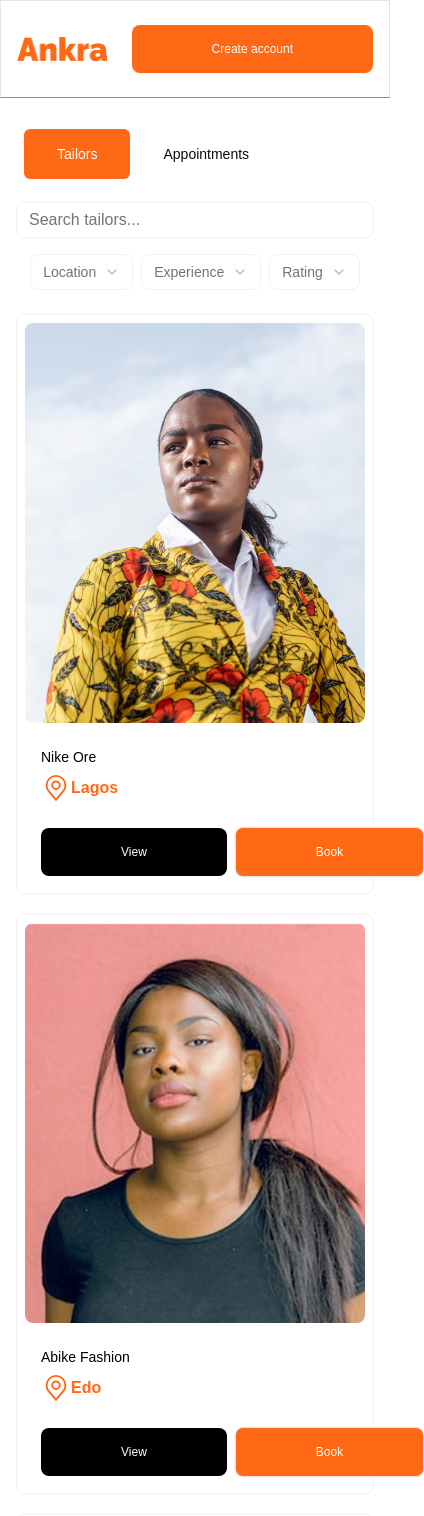
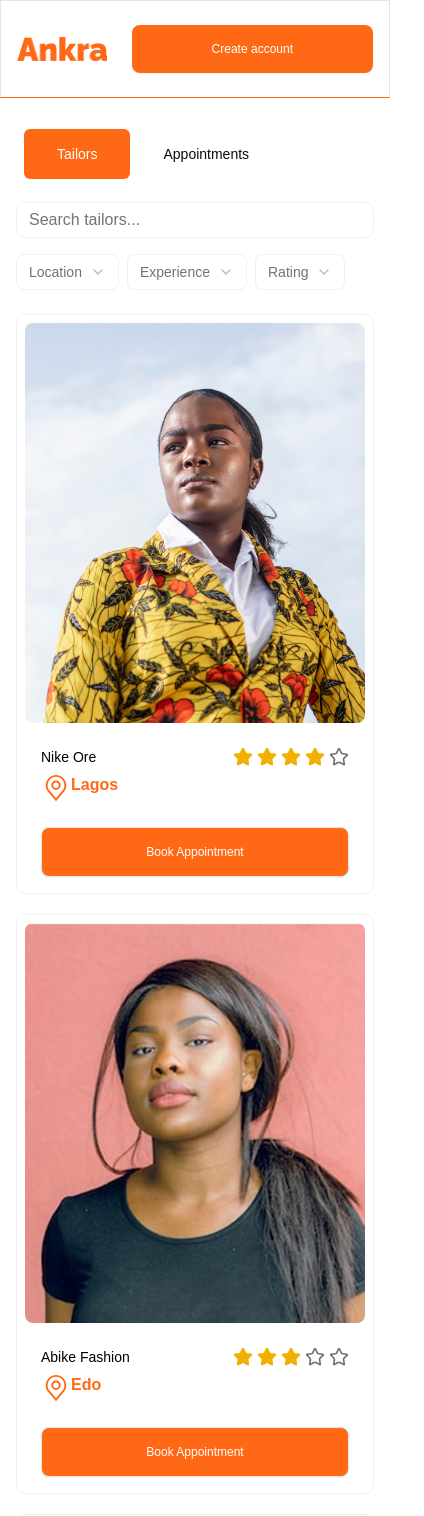
Before and after one commit to Isreality/Ankra, a Next.js app: page /tailors in a window 390 px wide. Shown: the top 1516 px of the page, 424 px wide, since content can reach past the window. Built offline with nearby package versions, Linux system fonts and the light colour scheme.

Commit message:
worked on the cards

```diff
--- a/src/app/page.jsx
+++ b/src/app/page.jsx
@@ -43,7 +43,7 @@ export default function Home() {
         <div className="w-full px-4 md:px-8 lg:px-24 py-16">
           <h1 className="text-[#1e1e1e] text-center md:text-center lg:text-center font-bold text-xl md:text-2xl lg:text-4xl">Featured Materials</h1><br/>
 
-          <div className="grid grid-cols-3 gap-5">
+          <div className="grid grid-cols-1 md:grid-cols-2 lg:grid-cols-3 gap-5">
             <Cad title="Owambe" price="N15,000" image="/images/owambe.png"/>
             <Cad title="Gele" price="N15,000" image="/images/gele.png"/>
             <Cad title="Ankara Suit" price="N15,000" image="/images/suit.png"/>
@@ -57,7 +57,7 @@ export default function Home() {
         <div className="w-full px-4 md:px-8 lg:px-24 py-16">
           <h1 className="text-[#1e1e1e] text-center md:text-center lg:text-center font-bold text-xl md:text-2xl lg:text-4xl">Best Selling</h1><br/>
 
-          <div className="grid grid-cols-3 gap-5">
+          <div className="grid grid-cols-1 md:grid-cols-2 lg:grid-cols-3 gap-5">
             <Cad title="Owambe" price="N15,000" image="/images/eng.png"/>
             <Cad title="Gele" price="N15,000" image="/images/stud.png"/>
             <Cad title="Ankara Suit" price="N15,000" image="/images/wt.png"/>
@@ -68,7 +68,7 @@ export default function Home() {
         </div>
 
         {/* Services */}
-        <div className="flex flex-row justify-between items-center w-full px-4 md:px-8 lg:px-24 py-16">
+        <div className="flex flex-col md:flex-row justify-between items-start md:items-center w-full px-2 md:px-8 lg:px-24 py-16">
           <div className="flex flex-row gap-3">
             <div>
               <Icon icon="tabler:truck-delivery" width="65" height="65" className="text-primary font-medium" />
--- a/src/components/tailor/Tailors.jsx
+++ b/src/components/tailor/Tailors.jsx
@@ -90,7 +90,7 @@ export default function Tailors() {
 
   return (
     <div>
-         <div className="flex flex-col md:flex-row items-center justify-between gap-4 mt-4">
+         <div className="flex flex-col md:flex-row items-start md:items-center justify-between gap-4 mt-4">
 
             {/* Search Filter */}
             <Input
@@ -146,7 +146,7 @@ export default function Tailors() {
 
                 {filtersAreActive && (
                   <Button variant="outline" onClick={clearFilters} className="bg-red-600 text-white">
-                    Clear
+                    X
                   </Button>
                 )}
             </div>
@@ -155,34 +155,22 @@ export default function Tailors() {
         {/* Card */}
         <div className="grid grid-cols-1 sm:grid-cols-2 lg:grid-cols-3 gap-5">
             {paginatedTailors.map((tailor) => (
-                <Card key={tailor.id} className="py-2 border-1 border-[#f1f1f1] gap-0">
+                <Card key={tailor.id} className="py-2 border-1 border-[#f1f1f1] gap-0 cursor-pointer">
                     <CardContent className="px-2">
-                        {/* <div className="bg-[#f1f1f1] w-full h-64 rounded-md"></div> */}
-                        <Image
-                          src={tailor.image}
-                          alt={tailor.name}
-                          width={800}
-                          height={800}
-                          className="w-full h-100 object-cover rounded-md mb-2"
-                        />
-                    </CardContent>
-                    <CardHeader className="px-6 py-4">
-                        <CardDescription className="text-black font-medium text-sm md:text-lg">{tailor.name}</CardDescription>
-                        <div className="flex flex-row items-center">
-                          <Icon icon="carbon:location" width="30" height="30" className="text-primary"/>
-                          <CardTitle className="text-primary font-bold text-base md:text-xl">{tailor.location}</CardTitle>
-                        </div>
-                        {/* <CardAction>Buy</CardAction> */}
-                    </CardHeader>
 
-                    <CardFooter className="flex flex-row gap-2 py-2">
                         {/* View Details Dialog */}
                         <Dialog>
                           <DialogTrigger asChild>
-                            <Button variant="primary" className="bg-black hover:bg-black lg:w-32 py-6 px-20 rounded-md border-fa  cursor-pointer text-white text-xs md:text-base font-medium">View</Button>
+                            <Image
+                              src={tailor.image}
+                              alt={tailor.name}
+                              width={800}
+                              height={800}
+                              className="w-full h-100 object-cover rounded-md mb-2 hover:scale-105 overflow-hidden"
+                            />
                           </DialogTrigger>
 
-                          <DialogContent className="sm:max-w-[900px]">
+                          <DialogContent className="sm:max-w-[900px] md:max-w-[600px] lg:max-w-[900px] ">
                             {/* <DialogHeader>
                               <DialogTitle className="text-primary text-2xl font-black">{tailor.name}</DialogTitle>
                               <DialogDescription>
@@ -190,23 +178,23 @@ export default function Tailors() {
                               </DialogDescription>
                             </DialogHeader> */}
 
-                            <div className="flex flex-row gap-5 space-y-4 items-center">
+                            <div className="flex flex-col md:flex-col lg:flex-row gap-5 space-y-2 md:space-y-4 items-center">
                               {/* Image */}
                               <Image
                                 src={tailor.image}
                                 alt={tailor.name}
                                 width={500}
                                 height={400}
-                                className="rounded-lg w-full h-100 object-cover"
+                                className="rounded-lg w-full h-70 md:h-100 object-cover"
                               />
 
                               {/* Dialog Details */}
-                              <div className="space-y-3 mt-2">
-                                <DialogTitle className="text-primary text-4xl font-black">{tailor.name}</DialogTitle>
+                              <div className="space-y-3 md:space-y-3 mt-2">
+                                <DialogTitle className="text-primary text-2xl md:text-4xl font-black">{tailor.name}</DialogTitle>
                                 <p><span className="font-semibold">Location:</span> {tailor.location}</p>
                                 <p><span className="font-semibold">Experience:</span> {tailor.experience} {tailor.experience === 1 ? "year" : "years"}</p>
 
-                                {/* ⭐ Rating */}
+                                {/* Rating */}
                                 <div>
                                   <p className="font-semibold">Rating:</p>
                                   {renderStars(tailor.rating)}
@@ -215,22 +203,34 @@ export default function Tailors() {
                                 <p className="text-black text-sm">
                                   This tailor is known for timely delivery, creativity, and customer satisfaction. Book now to get started on your next outfit!
                                 </p>
-                                <Button variant="primary" className="bg-primary hover:bg-black lg:w-64 py-6 px-20 rounded-md border-fa cursor-pointer text-white text-xs md:text-base font-medium">Book Appointment</Button>
+                                <Button variant="primary" className="bg-primary hover:bg-black w-full md:w-64 py-6 px-20 rounded-md border-fa cursor-pointer text-white text-xs md:text-base font-medium">Book Appointment</Button>
                               </div>
                             </div>
 
-                            {/* <DialogFooter>
-                              <Button variant="primary">Book</Button>
-                            </DialogFooter> */}
                           </DialogContent>
                         </Dialog>
+                    </CardContent>
 
+                    <CardHeader className="px-6 py-4">
+                        <CardDescription className="text-black font-medium text-sm md:text-lg">{tailor.name}</CardDescription>
+                        <div className="flex flex-row items-center">
+                          {renderStars(tailor.rating)}
+                          {/* <Icon icon="carbon:location" width="30" height="30" className="text-primary"/>
+                          <CardTitle className="text-primary font-bold text-base md:text-xl">{tailor.location}</CardTitle> */}
+                        </div>
 
+                          <div className="flex flex-row items-center">
+                            <Icon icon="carbon:location" width="30" height="30" className="text-primary"/>
+                            <CardAction className="text-primary font-bold text-base md:text-xl">{tailor.location}</CardAction>
+                          </div>
+                    </CardHeader>
+
+                    <CardFooter className="py-2">
 
                         {/* Book Dialog */}
                         <Sheet>
                           <SheetTrigger asChild>
-                            <Button variant="outline" className="bg-primary hover:bg-black lg:w-32 py-6 px-20 rounded-md border-fa  cursor-pointer text-white hover:text-white text-xs md:text-base font-medium">Book</Button>
+                            <Button variant="outline" className="bg-primary hover:bg-black w-full py-6 px-20 rounded-md border-fa  cursor-pointer text-white hover:text-white text-xs md:text-base font-medium">Book Appointment</Button>
                           </SheetTrigger>
 
                           <SheetContent>
```
